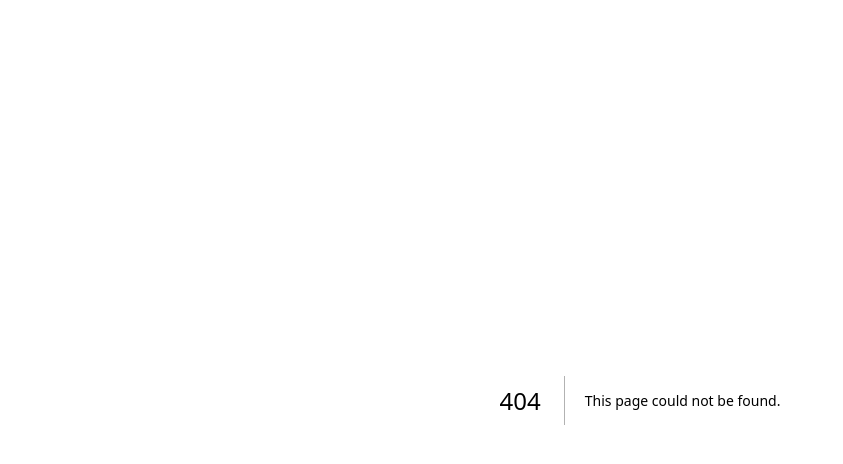
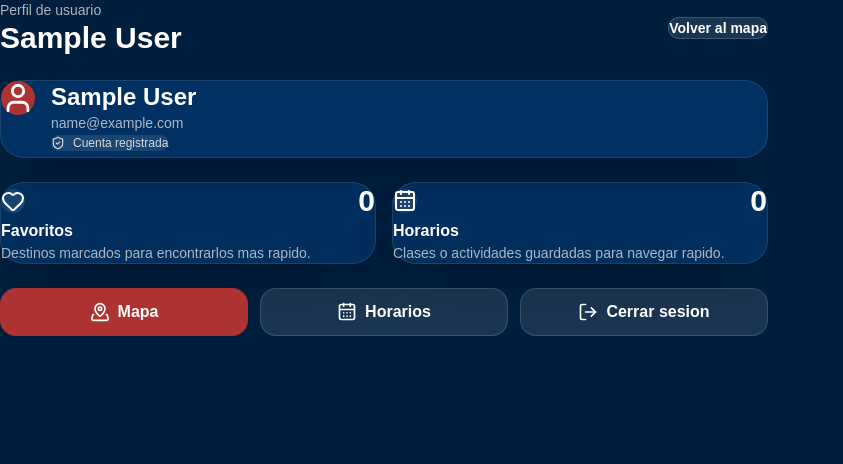
Before and after one commit to shiedaainz/leo-nav-app, a Next.js app: page /profile in a window 1280 px wide. Before the commit this address had no page. Shown: the top 464 px of the page, without its empty margins (0-843 px from the left). Built offline with nearby package versions, Linux system fonts and the light colour scheme; no server answers; the database is empty; sample sign-in values are in the browser's storage.

Commit message:
Add user profile page

```diff
--- a/src/app/components/ui/Header.tsx
+++ b/src/app/components/ui/Header.tsx
@@ -24,9 +24,13 @@ export default function Header({ userName, onLogout }: HeaderProps) {
         >
           <CalendarDays size={22} />
         </Link>
-        <button className="rounded-2xl bg-white/10 p-3" aria-label="Perfil">
+        <Link
+          href="/profile"
+          className="rounded-2xl bg-white/10 p-3 transition hover:bg-white/20"
+          aria-label="Perfil"
+        >
           <User size={22} />
-        </button>
+        </Link>
         <button
           type="button"
           onClick={onLogout}
--- /dev/null
+++ b/src/app/profile/page.tsx
@@ -0,0 +1,197 @@
+"use client";
+
+import Link from "next/link";
+import { useRouter } from "next/navigation";
+import { useEffect, useMemo, useState, useSyncExternalStore } from "react";
+import { CalendarDays, Heart, LogOut, MapPinned, ShieldCheck, User } from "lucide-react";
+import { getFavoriteLocationIds } from "@/utils/favorites";
+import { getSchedules } from "@/utils/schedules";
+import { isVisitorSession, logout, type SessionUser } from "@/utils/auth";
+
+export default function ProfilePage() {
+  const router = useRouter();
+  const sessionSnapshot = useSyncExternalStore(
+    subscribeToSession,
+    getSessionSnapshot,
+    getServerSessionSnapshot,
+  );
+  const sessionUser = useMemo(() => parseSession(sessionSnapshot), [sessionSnapshot]);
+  const [favoriteCount, setFavoriteCount] = useState(0);
+  const [scheduleCount, setScheduleCount] = useState(0);
+  const [isLoadingStats, setIsLoadingStats] = useState(true);
+
+  useEffect(() => {
+    if (sessionSnapshot === null) {
+      router.replace("/login");
+    }
+  }, [router, sessionSnapshot]);
+
+  useEffect(() => {
+    if (!sessionUser) {
+      return;
+    }
+
+    let isMounted = true;
+
+    Promise.all([getFavoriteLocationIds(), getSchedules()])
+      .then(([favoriteIds, schedules]) => {
+        if (isMounted) {
+          setFavoriteCount(favoriteIds.length);
+          setScheduleCount(schedules.length);
+        }
+      })
+      .finally(() => {
+        if (isMounted) {
+          setIsLoadingStats(false);
+        }
+      });
+
+    return () => {
+      isMounted = false;
+    };
+  }, [sessionUser]);
+
+  const handleLogout = () => {
+    logout();
+    router.replace("/login");
+  };
+
+  if (!sessionUser) {
+    return (
+      <main className="flex min-h-screen items-center justify-center bg-[var(--up-blue-dark)] text-sm text-[var(--up-gray)]/80">
+        Cargando perfil...
+      </main>
+    );
+  }
+
+  const isVisitor = isVisitorSession(sessionUser);
+
+  return (
+    <main className="min-h-screen bg-[var(--up-blue-dark)] px-5 py-8 text-white">
+      <section className="mx-auto flex w-full max-w-3xl flex-col gap-6">
+        <header className="flex items-center justify-between gap-4">
+          <div>
+            <p className="text-sm text-[var(--up-gray)]/80">Perfil de usuario</p>
+            <h1 className="text-3xl font-bold">{sessionUser.name}</h1>
+          </div>
+
+          <Link
+            href="/home"
+            className="rounded-2xl border border-white/15 bg-white/10 px-4 py-3 text-sm font-semibold transition hover:bg-white/20"
+          >
+            Volver al mapa
+          </Link>
+        </header>
+
+        <section className="rounded-3xl border border-white/10 bg-[var(--up-blue)]/90 p-6 shadow-2xl">
+          <div className="flex items-start gap-4">
+            <div className="rounded-3xl bg-[var(--up-red)] p-4">
+              <User size={34} />
+            </div>
+            <div className="min-w-0">
+              <h2 className="truncate text-2xl font-bold">{sessionUser.name}</h2>
+              <p className="mt-1 break-all text-sm text-[var(--up-gray)]/80">
+                {sessionUser.email}
+              </p>
+              <div className="mt-3 inline-flex items-center gap-2 rounded-full bg-white/10 px-3 py-1 text-xs text-[var(--up-gray)]">
+                <ShieldCheck size={14} />
+                {isVisitor ? "Modo visitante" : "Cuenta registrada"}
+              </div>
+            </div>
+          </div>
+
+          {isVisitor && (
+            <p className="mt-5 rounded-2xl border border-amber-300/25 bg-amber-300/10 px-4 py-3 text-sm text-amber-100">
+              Estas usando Leo como visitante. Tus favoritos y horarios se guardan solo en este navegador.
+            </p>
+          )}
+        </section>
+
+        <section className="grid gap-4 sm:grid-cols-2">
+          <article className="rounded-3xl border border-white/10 bg-[var(--up-blue)]/80 p-5 shadow-2xl">
+            <div className="mb-4 flex items-center justify-between">
+              <div className="rounded-2xl bg-white/10 p-3">
+                <Heart size={24} />
+              </div>
+              <span className="text-3xl font-bold">
+                {isLoadingStats ? "--" : favoriteCount}
+              </span>
+            </div>
+            <h3 className="font-bold">Favoritos</h3>
+            <p className="mt-1 text-sm text-[var(--up-gray)]/80">
+              Destinos marcados para encontrarlos mas rapido.
+            </p>
+          </article>
+
+          <article className="rounded-3xl border border-white/10 bg-[var(--up-blue)]/80 p-5 shadow-2xl">
+            <div className="mb-4 flex items-center justify-between">
+              <div className="rounded-2xl bg-white/10 p-3">
+                <CalendarDays size={24} />
+              </div>
+              <span className="text-3xl font-bold">
+                {isLoadingStats ? "--" : scheduleCount}
+              </span>
+            </div>
+            <h3 className="font-bold">Horarios</h3>
+            <p className="mt-1 text-sm text-[var(--up-gray)]/80">
+              Clases o actividades guardadas para navegar rapido.
+            </p>
+          </article>
+        </section>
+
+        <section className="grid gap-3 sm:grid-cols-3">
+          <Link
+            href="/home"
+            className="flex min-h-12 items-center justify-center gap-2 rounded-2xl bg-[var(--up-red)] px-4 py-3 font-semibold transition hover:bg-[var(--up-red-dark)]"
+          >
+            <MapPinned size={20} />
+            Mapa
+          </Link>
+          <Link
+            href="/schedule"
+            className="flex min-h-12 items-center justify-center gap-2 rounded-2xl border border-white/15 bg-white/10 px-4 py-3 font-semibold transition hover:bg-white/20"
+          >
+            <CalendarDays size={20} />
+            Horarios
+          </Link>
+          <button
+            type="button"
+            onClick={handleLogout}
+            className="flex min-h-12 items-center justify-center gap-2 rounded-2xl border border-white/15 bg-white/10 px-4 py-3 font-semibold transition hover:bg-white/20"
+          >
+            <LogOut size={20} />
+            Cerrar sesion
+          </button>
+        </section>
+      </section>
+    </main>
+  );
+}
+
+function subscribeToSession(onStoreChange: () => void) {
+  window.addEventListener("storage", onStoreChange);
+
+  return () => {
+    window.removeEventListener("storage", onStoreChange);
+  };
+}
+
+function getSessionSnapshot() {
+  return window.localStorage.getItem("leo.session");
+}
+
+function getServerSessionSnapshot() {
+  return null;
+}
+
+function parseSession(snapshot: string | null) {
+  if (!snapshot) {
+    return null;
+  }
+
+  try {
+    return JSON.parse(snapshot) as SessionUser;
+  } catch {
+    return null;
+  }
+}
```
Also changed, not shown: 2 other files (tests, documents, lock files or other folders).
